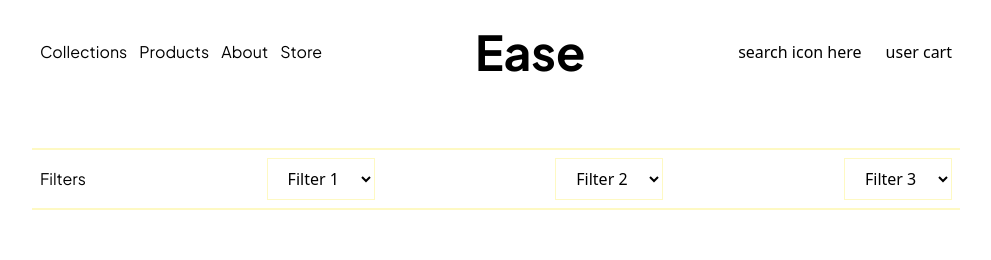
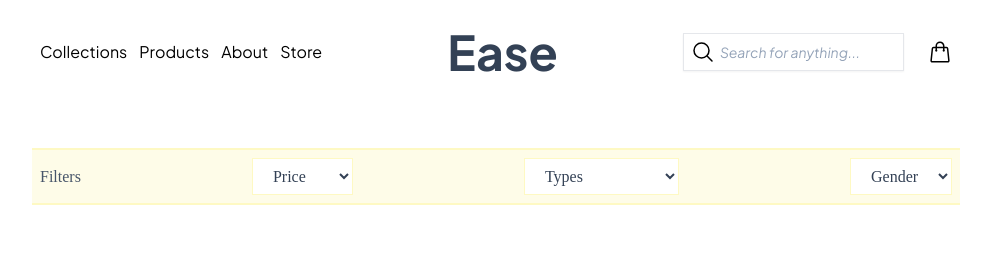
Before and after one commit to prosper980/ease, a React (Vite) app in the folder frontend/: page / in a window 1280 px wide. Shown: the top 260 px of the page, without its empty margins (144-1135 px from the left). Built offline with nearby package versions, Linux system fonts and the light colour scheme; no server answers; a web font is replaced by a local one.

Commit message:
frontend:created search component and and changed the filter menu appearance

```diff
--- a/frontend/src/components/shop-components/filter-components/FilterComponent.tsx
+++ b/frontend/src/components/shop-components/filter-components/FilterComponent.tsx
@@ -1,17 +1,17 @@
 
 
-const FilterLeftComponents = () => {
+const FilterProductSelect = () => {
 
     return(
         <div className="">
             <form className="flex justify-between items-center" action="#" method="post">
                 <div>
-                    <h3 className="font-plus-font">Filters</h3>
+                    <h3 className="font-alt-font text-slate-600">Filters</h3>
                 </div>
 
                 <div className="border border-yellow-100">
-                    <select className="px-4 py-2 border-l-0 bg-white outline-0" name="#" id="#">
-                        <option value=""> Filter 1 </option>
+                    <select className="px-4 py-2 text-slate-700 font-alt-font border-l-0 bg-white outline-0" name="#" id="#">
+                        <option value=""> Price </option>
                         <option value="value1"> value 1</option>
                         <option value="valu2">value 2</option>
                         <option value="value3">value 3</option>
@@ -20,18 +20,18 @@ const FilterLeftComponents = () => {
                 </div>
 
                 <div className="border border-yellow-100">
-                    <select className="px-4 py-2 border-l-0 bg-white outline-0" name="#" id="#">
-                        <option value=""> Filter 2 </option>
-                        <option value="value1"> value 1</option>
-                        <option value="valu2">value 2</option>
+                    <select className="px-4 py-2  text-slate-700 font-alt-font border-l-0 bg-white outline-0" name="#" id="#">
+                        <option value=""> Types </option>
+                        <option value=" Cologne">Cologne</option>
+                        <option value="Eau De Toilette">Eau De Toilette</option>
                         <option value="value3">value 3</option>
                         <option value="value4">value 4</option>
                     </select>
                 </div>
 
                 <div className="border border-yellow-100">
-                    <select className="px-4 py-2 border-l-0 bg-white outline-0" name="#" id="#">
-                        <option value=""> Filter 3 </option>
+                    <select className="px-4 py-2  text-slate-700 font-alt-font border-l-0 bg-white outline-0" name="#" id="#">
+                        <option value=""> Gender </option>
                         <option value="value1"> value 1</option>
                         <option value="valu2">value 2</option>
                         <option value="value3">value 3</option>
@@ -44,4 +44,4 @@ const FilterLeftComponents = () => {
     )
 }
 
-export default FilterLeftComponents;
+export default FilterProductSelect;
--- a/frontend/src/components/shop-components/filter-components/FilterMain.tsx
+++ b/frontend/src/components/shop-components/filter-components/FilterMain.tsx
@@ -1,12 +1,12 @@
-import FilterLeftComponents from './FilterComponent';
+import FilterProductSelect from './FilterComponent';
 
 
 export const  FilterMain  = () => {
 
     return (
-        <div className="border-t-2 border-b-2 border-yellow-100">
+        <div className="border-t-2 border-b-2 border-yellow-100 bg-yellow-50">
             <div className="py-2 px-2">
-                <FilterLeftComponents />
+                <FilterProductSelect />
             </div>
         </div>
     )
--- a/frontend/src/components/shop-components/header-components/HeaderMain.tsx
+++ b/frontend/src/components/shop-components/header-components/HeaderMain.tsx
@@ -11,7 +11,7 @@ export const HeaderMain = () => {
             </div>
 
             <div>
-                <h1 className="text-5xl font-plus-font font-bold"> Ease </h1>
+                <h1 className="text-5xl font-plus-font font-bold text-slate-700"> Ease </h1>
             </div>
 
             <div>
--- a/frontend/src/components/shop-components/header-components/HeaderUserAction.tsx
+++ b/frontend/src/components/shop-components/header-components/HeaderUserAction.tsx
@@ -1,4 +1,6 @@
 import { SignedIn, UserButton } from "@clerk/clerk-react";
+import ProductSearch from "./ProductSearch";
+import Cart from "./HeaderUserCart";
 
 
 const HeaderUserActions = () => {
@@ -6,7 +8,7 @@ const HeaderUserActions = () => {
     return(
         <div className=" flex justify-between items-center space-x-3">
             <div>
-                <h2>search icon here</h2>
+                <ProductSearch />
             </div>
 
             <div>
@@ -16,7 +18,7 @@ const HeaderUserActions = () => {
             </div>
 
             <div>
-                <h2>user cart</h2>
+                <Cart />
             </div>
         </div>
     )
--- /dev/null
+++ b/frontend/src/components/shop-components/header-components/HeaderUserCart.tsx
@@ -0,0 +1,14 @@
+
+const Cart = () => {
+
+    return(
+        <div>
+            <svg xmlns="http://www.w3.org/2000/svg" fill="none"
+             viewBox="0 0 24 24" stroke-width="1.5"stroke="currentColor" className="size-6">
+                <path stroke-linecap="round" stroke-linejoin="round" d="M15.75 10.5V6a3.75 3.75 0 1 0-7.5 0v4.5m11.356-1.993 1.263 12c.07.665-.45 1.243-1.119 1.243H4.25a1.125 1.125 0 0 1-1.12-1.243l1.264-12A1.125 1.125 0 0 1 5.513 7.5h12.974c.576 0 1.059.435 1.119 1.007ZM8.625 10.5a.375.375 0 1 1-.75 0 .375.375 0 0 1 .75 0Zm7.5 0a.375.375 0 1 1-.75 0 .375.375 0 0 1 .75 0Z" />
+            </svg>
+        </div>
+    )
+}
+
+export default Cart;
--- /dev/null
+++ b/frontend/src/components/shop-components/header-components/ProductSearch.tsx
@@ -0,0 +1,24 @@
+import { Form } from "react-router-dom";
+
+
+const ProductSearch = () => {
+
+    return(
+        <div>
+            <Form>
+                <label className="relative block" htmlFor="product_search">
+                    <span className="absolute inset-y-0 left-0 flex items-center pl-2">
+                        <svg xmlns="http://www.w3.org/2000/svg" fill="none" viewBox="0 0 24 24" stroke-width="1.5" stroke="currentColor" className="size-6">
+                            <path stroke-linecap="round" stroke-linejoin="round" d="m21 21-5.197-5.197m0 0A7.5 7.5 0 1 0 5.196 5.196a7.5 7.5 0 0 0 10.607 10.607Z" />
+                        </svg>
+                    </span>
+
+                    <input type="text" name="product" id="product_search"
+                    className="placeholder:italic placeholder:text-slate-400 block bg-white w-full border font-plus-font py-2 pl-9 pr-3 shadow-sm focus:outline-none sm:text-sm" placeholder="Search for anything..." />
+                </label>
+            </Form>
+        </div>
+    )
+}
+
+export default ProductSearch;
```
